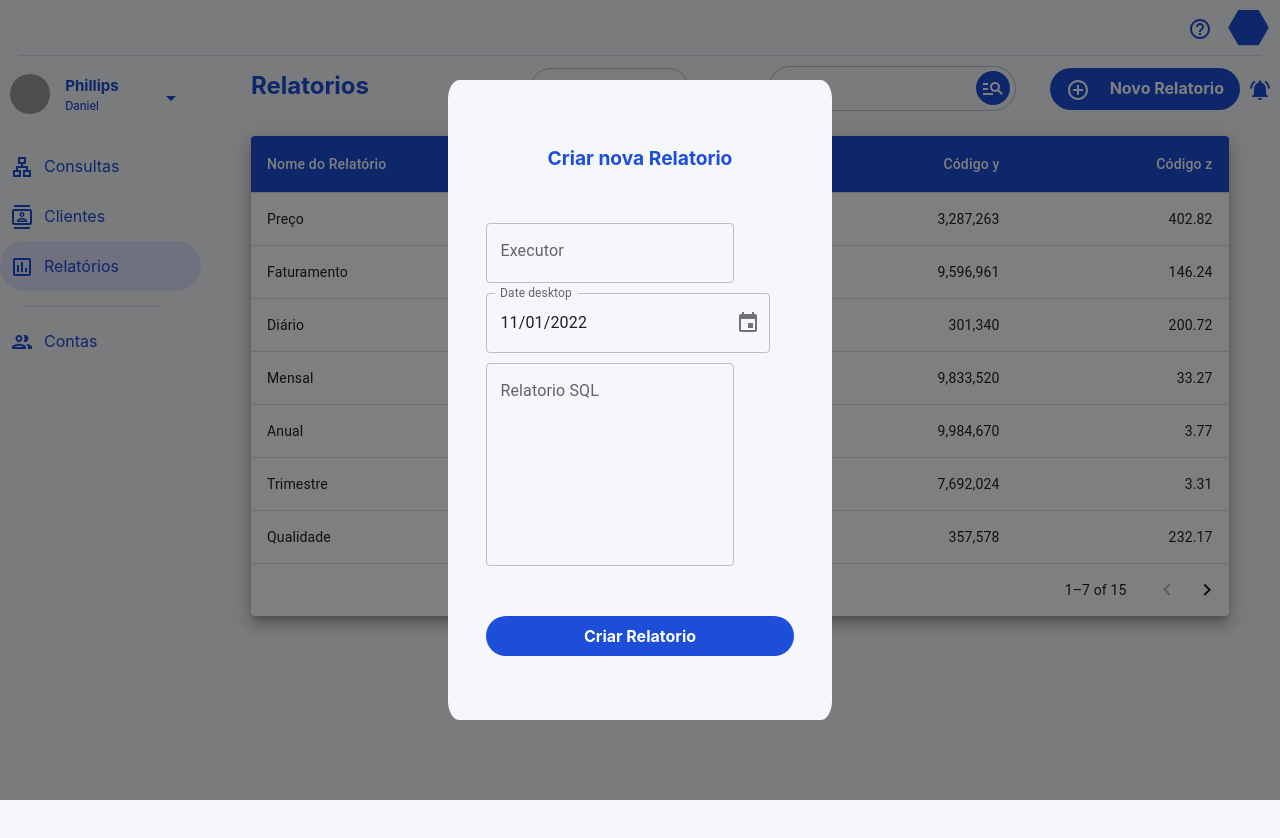
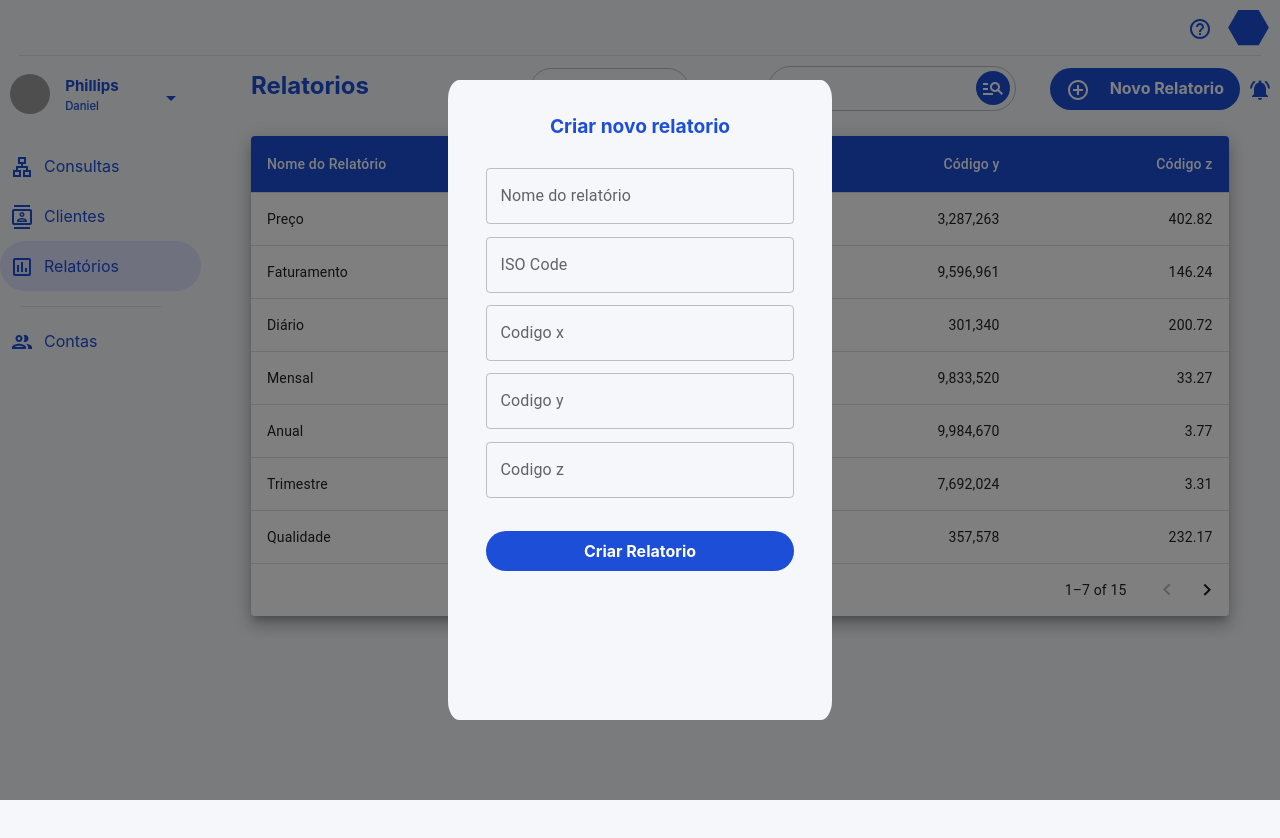
Before and after one commit to randolfdev/Frontend-SunWay, a React (Create React App) app: page /Relatorios in a window 1280 px wide. Both pictures are taken after a click on the button "Novo Relatorio". Shown: the top 838 px of the page. Built offline with nearby package versions, Linux system fonts and the light colour scheme; grey boxes are pictures that could not be loaded; the HTML template or start-up script is replaced by a standard one.

Commit message:
Modal Relatorios

```diff
--- a/src/components/Clientes/ClientesModal.tsx
+++ b/src/components/Clientes/ClientesModal.tsx
@@ -25,7 +25,7 @@ export default function ClienteModal() {
             <TextField fullWidth label="Código x" className="CodigoXInput"></TextField>
             <TextField fullWidth label="Código y" className="CodigoYInput"></TextField>
           </div>
-          <button id="ButtonCriar" className="bg-blue-700 hover:bg-blue-500 text-white font-bold py-2 px-4 rounded-full" >Inserir Cliente</button>
+          <button id="ButtonCriar" className="bg-blue-700 hover:bg-blue-500 text-white font-bold py-2 px-4 rounded-full">Inserir Cliente</button>
         </FormControl>
 
       </div>
--- a/src/components/Relatorios/Relatorios.css
+++ b/src/components/Relatorios/Relatorios.css
@@ -205,14 +205,15 @@ span {
     align-items: center;
     justify-content: center;
     border-radius: 3%;
+
 }
 
 .RelatorioModalWrapper {
     display: flex;
     flex-direction: column;
     background-color: #F6F7FA;
-    /* border-color: #F6F7FA; */
-    height: 80%;
+    border-color: #F6F7FA;
+    height: 90%;
     width: 80%;
 }
 
@@ -221,37 +222,42 @@ span {
     flex-direction: column !important;
 }
 
-.ExecutorInput {
+.RelatorioInput {
     max-height: 60px;
-    margin-bottom: 20px;
-    margin-top: 20px;
+    margin-top: 4% !important;
 }
 
-.RelatorioInput {
-    max-height: 300px;
-    margin-bottom: 20px;
-    margin-top: 20px !important;
+.ISOCodeInput {
+    max-height: 60px;
+    margin-top: 4% !important;
 }
 
-.DataInput{
-    margin-top: 20px;
-    margin-bottom: 20px;
+.CodigoXInput {
     max-height: 60px;
-    top: 10px;
+    margin-top: 4% !important;
+}
+
+.CodigoYInput {
+    max-height: 60px;
+    margin-top: 4% !important;
+}
+
+.CodigoZInput {
+    max-height: 60px;
+    margin-top: 4% !important;
 }
 
 .RelatorioFormBody {
     display: flex;
     flex-direction: column;
-    height: 80%;
 }
 
 #NovaRelatorioTitle {
-    font-size:larger;
+    font-size: larger;
     color: #1D4ED8;
-    margin-bottom: 50px;
+    margin-bottom: 5%;
 }
 
 #ButtonCriar {
-    margin-top: 50px;
+    margin-top: 11%;
 }
--- a/src/components/Relatorios/RelatoriosModal.tsx
+++ b/src/components/Relatorios/RelatoriosModal.tsx
@@ -17,26 +17,14 @@ export default function RelatorioModal() {
   return (
     <div className="RelatorioModal">
       <div className="RelatorioModalWrapper">
-        <b id="NovaRelatorioTitle">Criar nova Relatorio</b>
+        <b id="NovaRelatorioTitle">Criar novo relatorio</b>
         <FormControl className="RelatorioForm">
           <div className="RelatorioFormBody">
-            <TextField label="Executor" className="ExecutorInput">
-
-            </TextField>
-            <LocalizationProvider dateAdapter={AdapterMoment}>
-              <DesktopDatePicker
-                label="Date desktop"
-                inputFormat="MM/DD/YYYY"
-                value={data}
-                className="DataInput"
-                onChange={handleChange}
-                renderInput={(params) => <TextField {...params} />}
-              />
-            </LocalizationProvider>
-
-            <TextField label="Relatorio SQL" className="RelatorioInput">
-
-            </TextField>
+            <TextField fullWidth label="Nome do relatório" className="RelatorioInput"></TextField>
+            <TextField fullWidth label="ISO Code" className="ISOCodeInput"></TextField>
+            <TextField fullWidth label="Codigo x" className="CodigoXInput"></TextField>
+            <TextField fullWidth label="Codigo y" className="CodigoYInput"></TextField>
+            <TextField fullWidth label="Codigo z" className="CodigoZInput"></TextField>
           </div>
           <button id="ButtonCriar" className="bg-blue-700 hover:bg-blue-500 text-white font-bold py-2 px-4 rounded-full" >Criar Relatorio</button>
         </FormControl>
```
